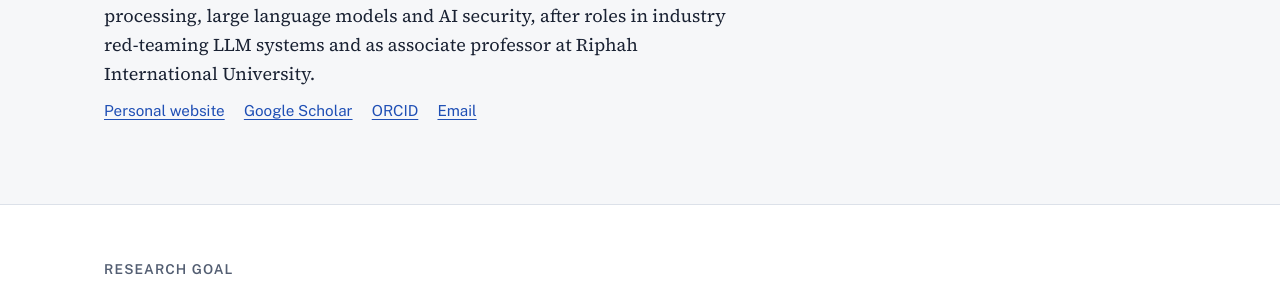
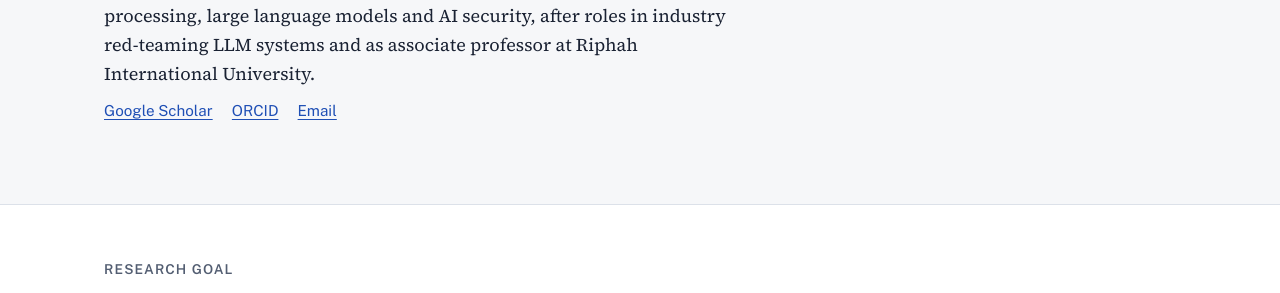
Before and after one commit to Adeelzafar/privnlp, a Jekyll site: the page built from index.html, in a window 1280 px wide. Shown: the part 283-576 px from the top of the page. Built offline with Jekyll 4.4.1, drawn with Linux system fonts in a browser that asks for light colours.

Commit message:
Update index.html

```diff
--- a/index.html
+++ b/index.html
@@ -22,7 +22,6 @@ body_class: home
     <p class="person-role">{{ me.role }}, {{ me.affiliation }}</p>
     <div class="person-bio">{{ me.bio | markdownify }}</div>
     <ul class="profile-links">
-      {%- if me.url and me.url != "" %}<li><a href="{{ me.url }}">Personal website</a></li>{% endif -%}
       {%- if site.author.scholar != "" %}<li><a href="{{ site.author.scholar }}">Google Scholar</a></li>{% endif -%}
       {%- if site.author.orcid != "" %}<li><a href="https://orcid.org/{{ site.author.orcid }}">ORCID</a></li>{% endif -%}
       <li><a href="mailto:{{ site.author.email }}">Email</a></li>
```
